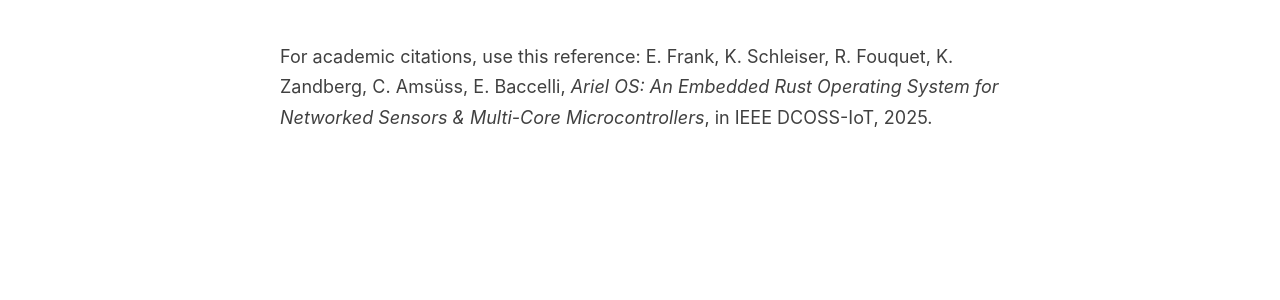
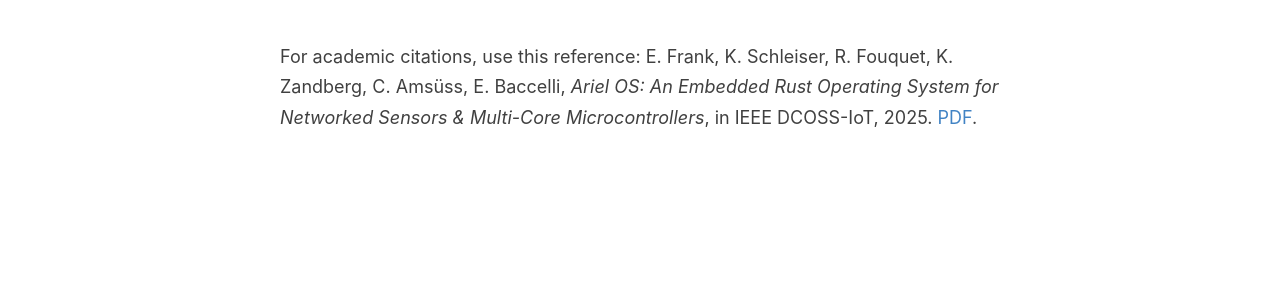
Before and after one commit to ariel-os/web, a Jekyll site: the page built from _pages/about.md, in a window 1280 px wide. Shown: the part 446-746 px from the top of the page. Built offline with Jekyll 4.4.1, drawn with Linux system fonts in a browser that asks for light colours.

Commit message:
about: added link to PDF

```diff
--- a/_pages/about.md
+++ b/_pages/about.md
@@ -10,4 +10,4 @@
 
 <br>
 <br>
-For academic citations, use this reference: E. Frank, K. Schleiser, R. Fouquet, K. Zandberg, C. Amsüss, E. Baccelli, *Ariel OS: An Embedded Rust Operating System for Networked Sensors & Multi-Core Microcontrollers*, in IEEE DCOSS-IoT, 2025.
+For academic citations, use this reference: E. Frank, K. Schleiser, R. Fouquet, K. Zandberg, C. Amsüss, E. Baccelli, *Ariel OS: An Embedded Rust Operating System for Networked Sensors & Multi-Core Microcontrollers*, in IEEE DCOSS-IoT, 2025. [PDF](https://arxiv.org/pdf/2504.19662).
```
